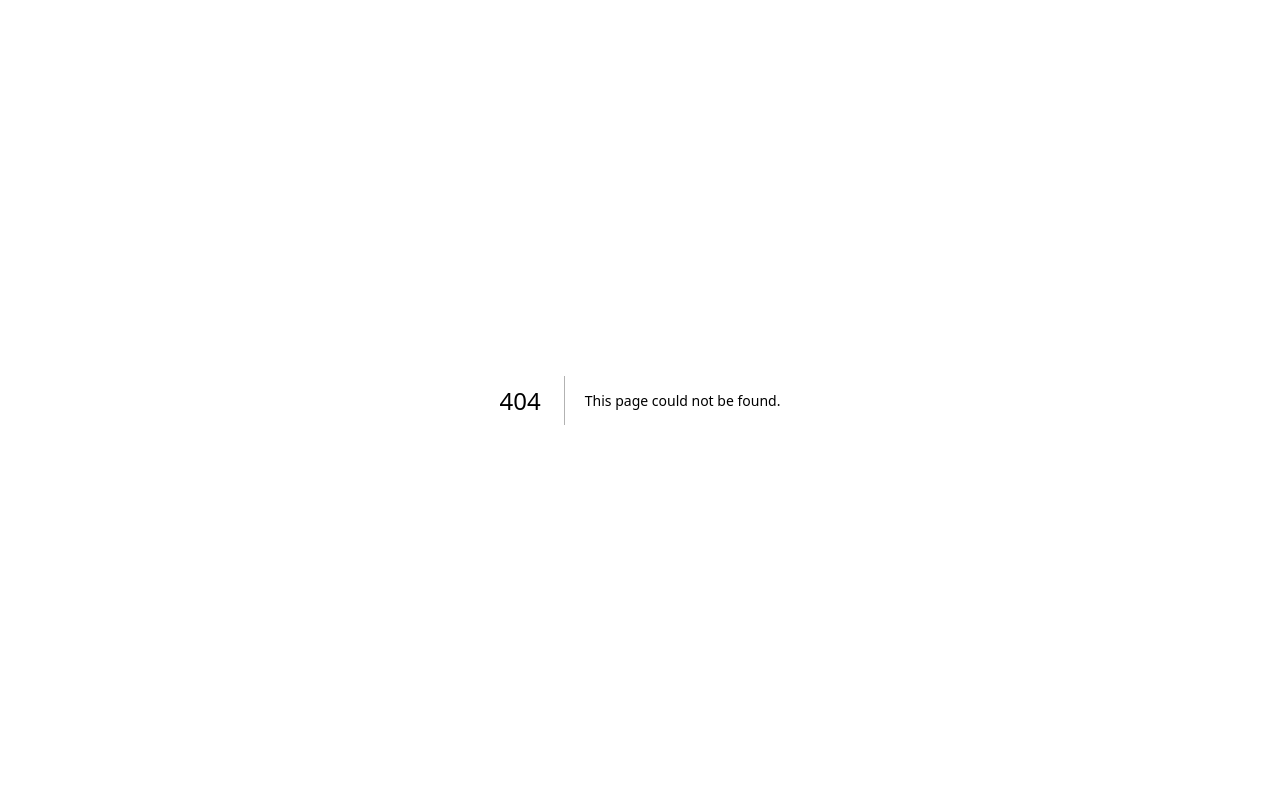
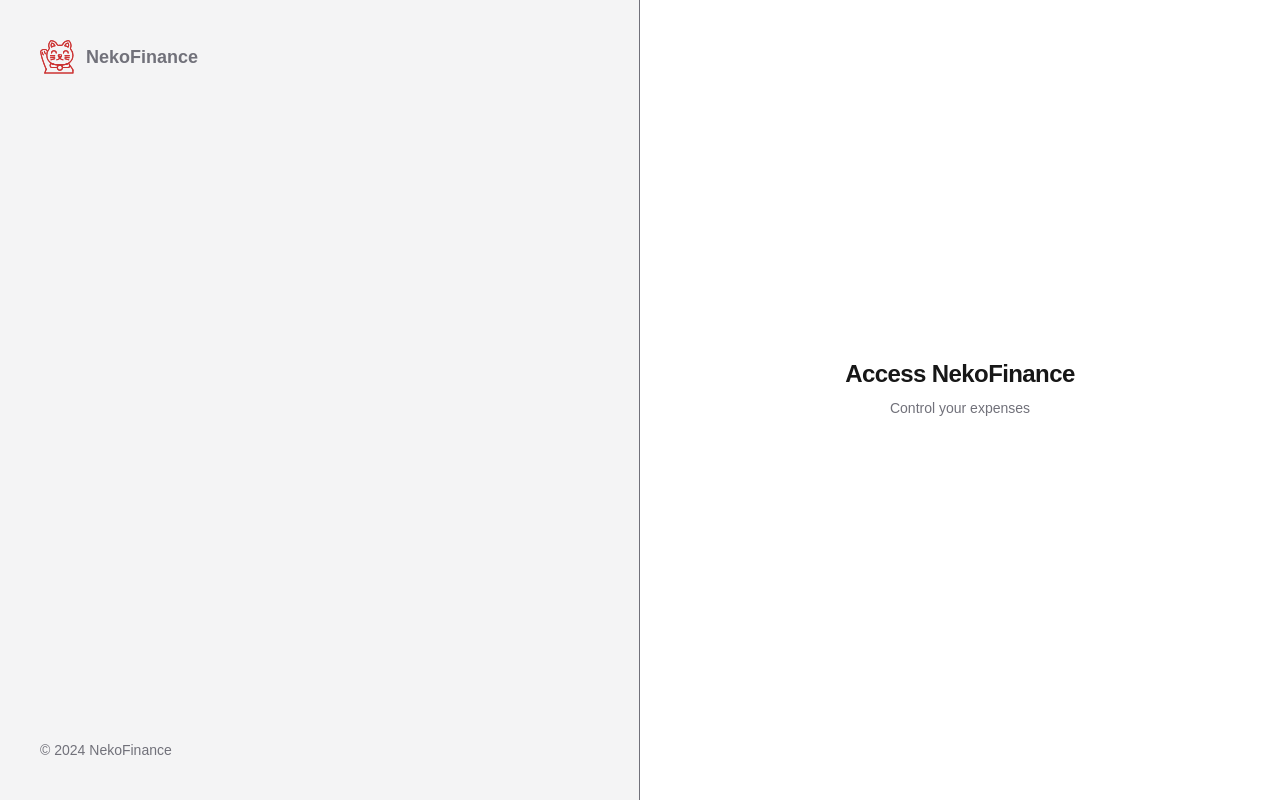
Before and after one commit to felipekejo/neko-finance-frontend, a Next.js app: page /sign-in in a window 1280 px wide. Before the commit this address had no page. Built offline with nearby package versions, Linux system fonts and the light colour scheme.

Commit message:
add login page

```diff
--- /dev/null
+++ b/src/app/(pages)/(auth)/layout.tsx
@@ -0,0 +1,20 @@
+'use client'
+import Image from "next/image";
+
+export default function Layout({ children }: { children: React.ReactNode }) {
+  return (
+    <div className="grid min-h-screen grid-cols-2 antialiased">
+      <div className="h-full border-r border-foreground/5 bg-muted p-10 text-muted-foreground flex flex-col justify-between">
+        <div className="flex items-center text-lg font-medium text-foreground gap-3">
+          <Image src="/icons/neko.svg" width={34} height={34} alt="Horizontal Logo" className="size=[24px] max-xl:text-[14px] max-xl:leading-[20px] text-logo-1" />
+          <span className="font-semibold">NekoFinance</span>
+        </div>
+
+        <footer className="text-sm">&copy; {new Date().getFullYear()} NekoFinance</footer>
+      </div>
+      <div className="flex flex-col items-center justify-center">
+      {children}
+      </div>
+    </div>
+  )
+}
--- /dev/null
+++ b/src/app/(pages)/(auth)/sign-in/page.tsx
@@ -0,0 +1,25 @@
+import { Suspense } from "react";
+
+export default function SignIn() {
+  return (
+    <Suspense fallback={<div>Loading...</div>}>
+      <div className="p-8">
+        <div className="w-[350px] flex flex-col justify-center gap-6">
+          <div className="flex flex-col gap-2 text-center">
+            <h1 className="text-2xl font-semibold tracking-tight">Access NekoFinance</h1>
+            <p className="text-sm text-muted-foreground">Control your expenses</p>
+          </div>
+          <form className="flex flex-col gap-4">
+            <div>
+
+            </div>
+
+          </form>
+
+
+        </div>
+      </div>
+    </Suspense>
+
+  )
+}
--- a/src/app/layout.tsx
+++ b/src/app/layout.tsx
@@ -15,7 +15,7 @@ const geistMono = localFont({
 
 export const metadata: Metadata = {
   title: "NekoFinance",
-  description: "Generated by create next app",
+  description: "NekoFinance",
 };
 
 export default function RootLayout({
```
Also changed, not shown: .eslintrc.json, src/app/(pages)/(root)/page.tsx (renamed from src/app/(root)/page.tsx), src/components/Header.tsx (added).
